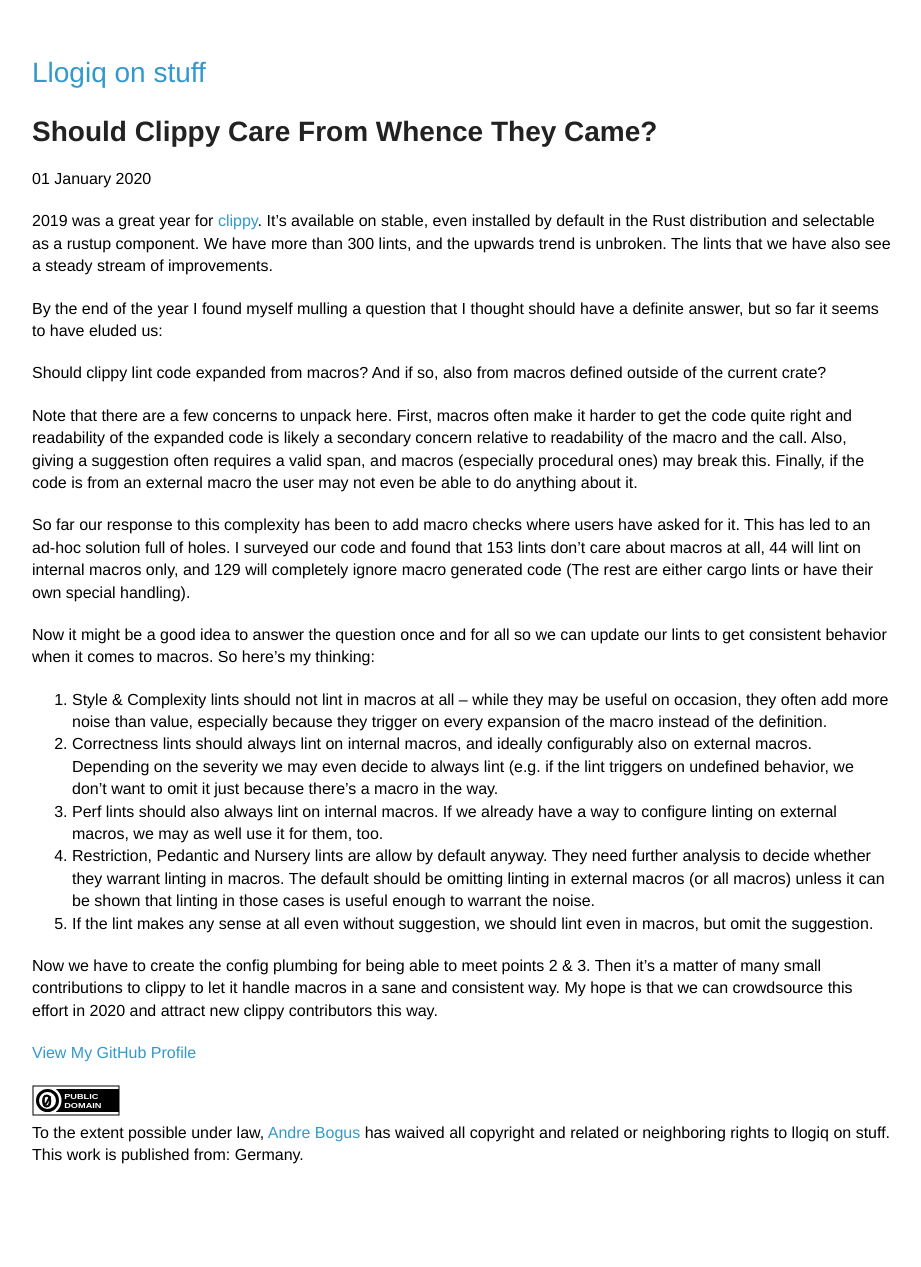
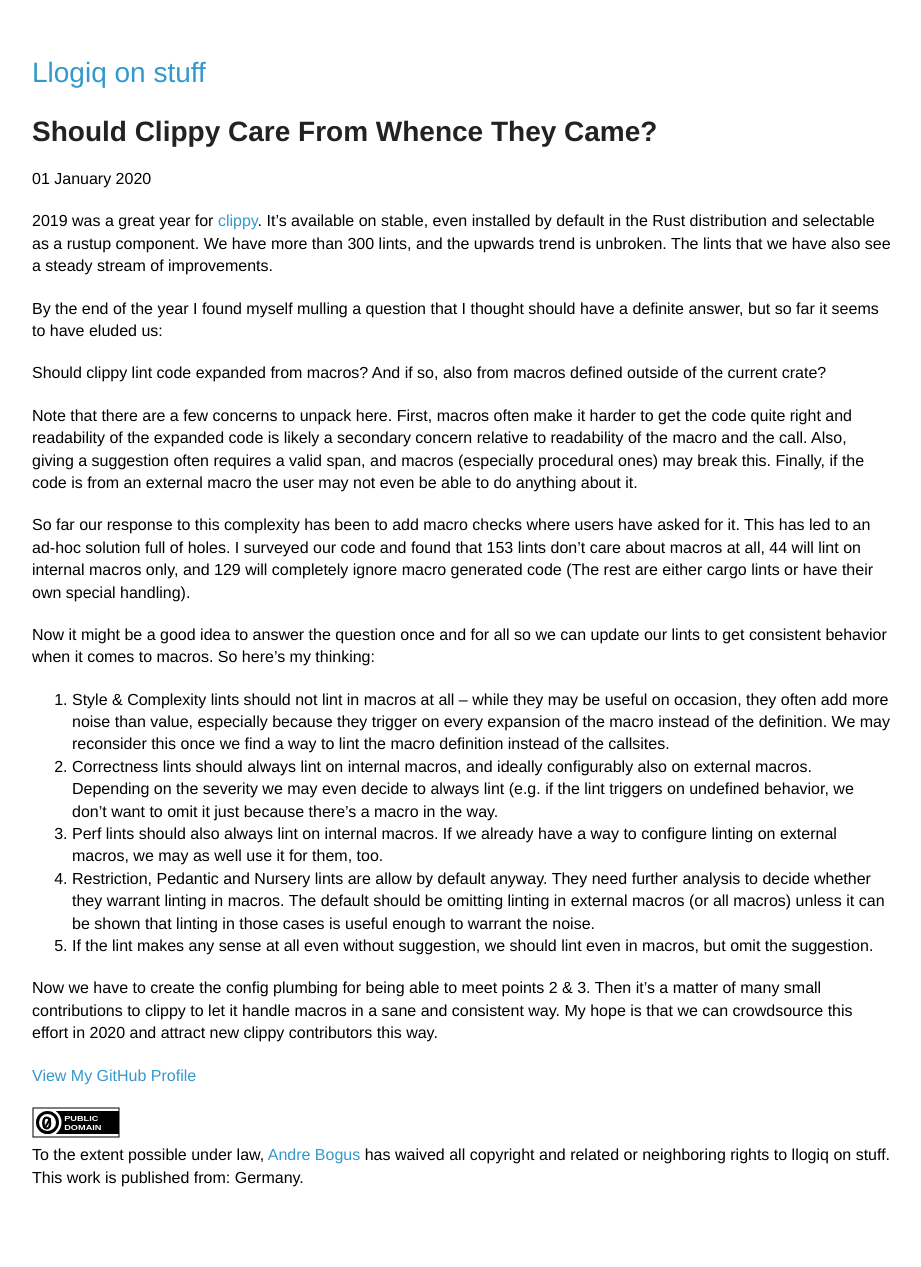
Before and after one commit to llogiq/llogiq.github.io, a Jekyll site: the page built from _posts/2020-01-01-clippy.md, in a window 1280 px wide. Shown: the whole page, without its empty margins (178-1099 px from the left). Built offline with Jekyll 4.4.1, drawn with Linux system fonts in a browser that asks for light colours; before the commit the page ends 1245 px from its top, so only the background shows below that.

Commit message:
add some clarification

```diff
--- a/_posts/2020-01-01-clippy.md
+++ b/_posts/2020-01-01-clippy.md
@@ -32,7 +32,9 @@
 
 1. Style & Complexity lints should not lint in macros at all – while they may
 be useful on occasion, they often add more noise than value, especially because
-they trigger on every expansion of the macro instead of the definition.
+they trigger on every expansion of the macro instead of the definition. We may
+reconsider this once we find a way to lint the macro definition instead of the
+callsites.
 2. Correctness lints should always lint on internal macros, and ideally
 configurably also on external macros. Depending on the severity we may even
 decide to always lint (e.g. if the lint triggers on undefined behavior, we
```
